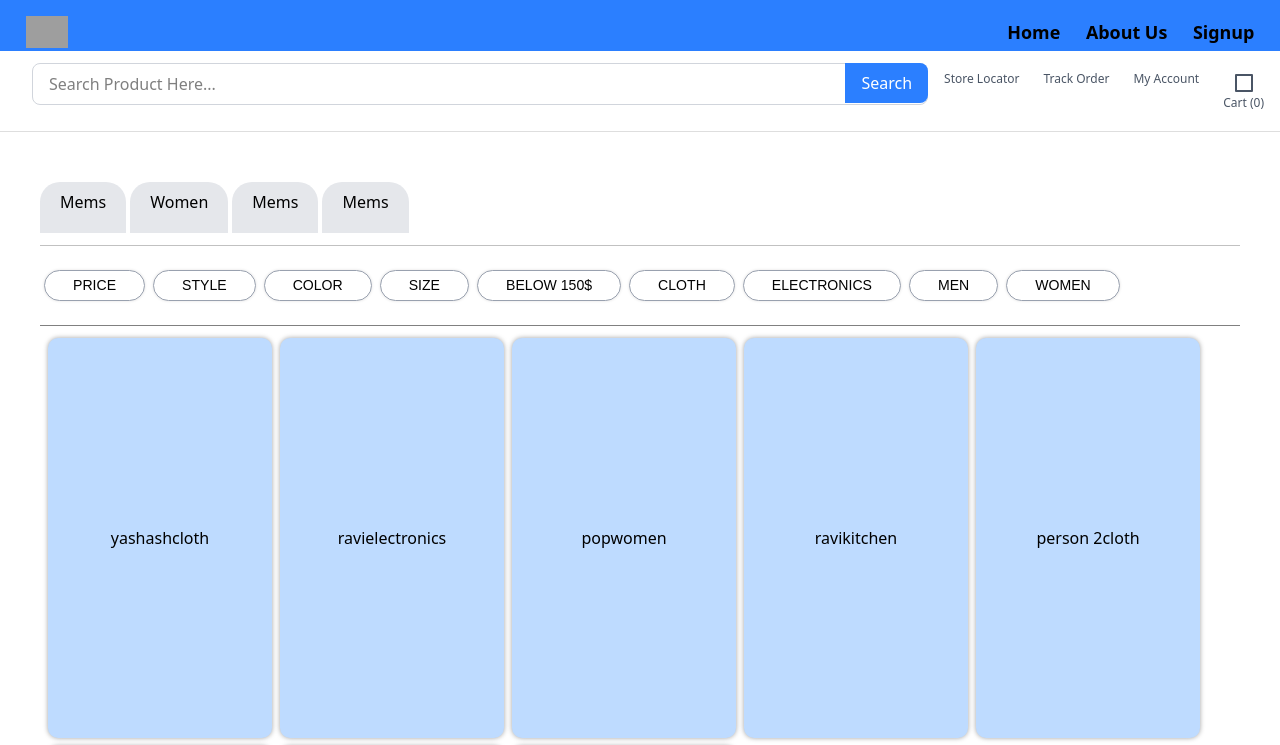
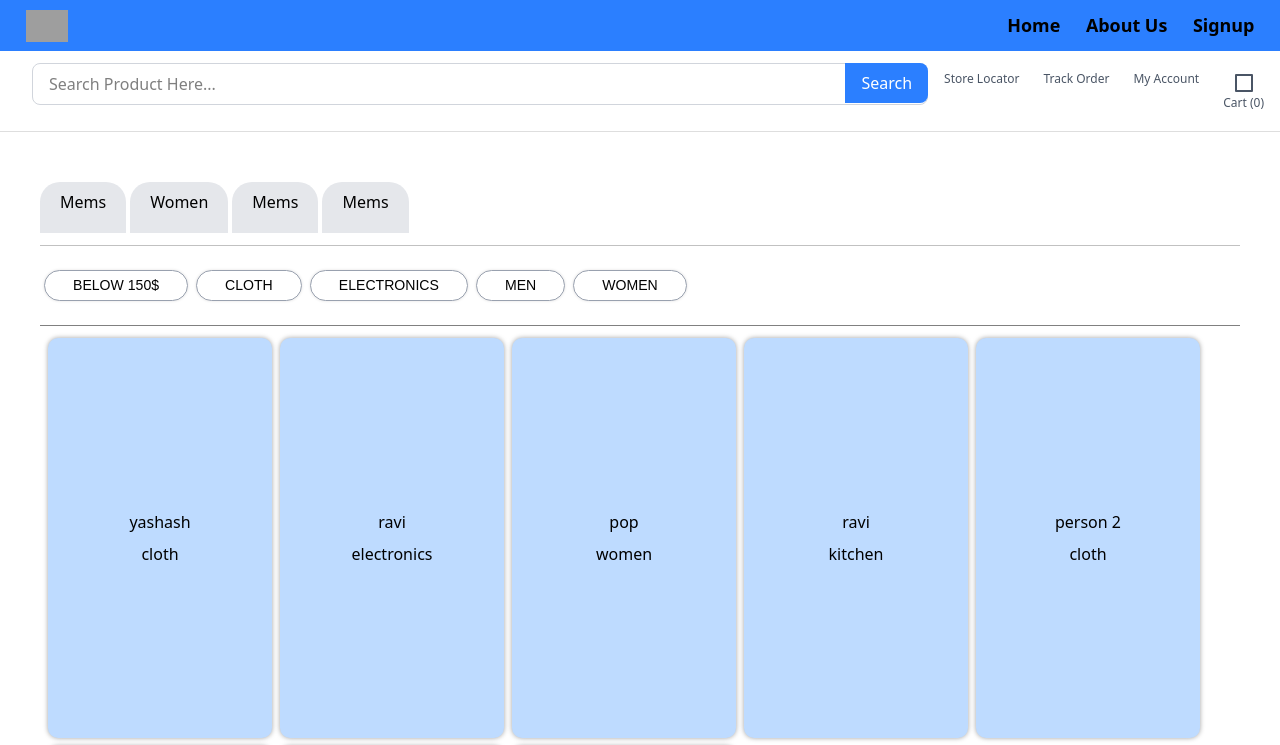
Before and after one commit to ultriti/zalima_ecommerce_project, a React (Vite) app in the folder frontend/: page /product/allProducts in a window 1280 px wide. Shown: the top 745 px of the page. Built offline with nearby package versions, Linux system fonts and the light colour scheme; grey boxes are pictures that could not be loaded.

Commit message:
product deatils adn template

```diff
--- a/frontend/src/App.jsx
+++ b/frontend/src/App.jsx
@@ -16,7 +16,7 @@ const App = () => {
           {/*-----------> user routes */}
           <Route path="/" element={<Home_page />} />
           <Route path="/product/allProducts" element={<AllProduct />} />
-          <Route path="/product/productsTemp" element={<ProductTemplate />} />
+          <Route path="/product/productsTemp/:id" element={<ProductTemplate />} />
 
           {/* ------------- auth routes  */}
           <Route path="/register" element={<Signup_page />} />
@@ -25,7 +25,6 @@ const App = () => {
           <Route path='*' element={<PageNotFound/>}/>
         </Routes>
       </Router>
-
     </>
   )
 }
--- a/frontend/src/Components/Common frames/Navbar_frame.jsx
+++ b/frontend/src/Components/Common frames/Navbar_frame.jsx
@@ -5,8 +5,8 @@ const Navbar_frame = () => {
 
 
   return (
-    <div className='navbar_frame min-h-[5vw] w-full flex flex-col px-[2vw] py-1 z-50 items-center bg-blue-500 justify-center md:flex-row md:justify-between md:items-center md:py-0 md:h-4'>
-      <div className='navbar_frame_left flex items-center justify-center'>
+    <div className='navbar_frame min-h-[4vw] w-full flex flex-col px-[2vw] py-1 z-50 items-center bg-blue-500 justify-center md:flex-row md:justify-between md:items-center md:py-0 md:y-0 md:h-4 '>
+      <div className='navbar_frame_left flex items-center justify-center '>
         <img
           src="/path/to/logo.png"
           alt="ultriti logo"
--- a/frontend/src/Components/Product_pages/AllProduct.jsx
+++ b/frontend/src/Components/Product_pages/AllProduct.jsx
@@ -2,77 +2,17 @@ import React, { useEffect, useState } from 'react'
 import "./AllProduct.css"
 import Navbar_frame from '../Common frames/Navbar_frame'
 import Website_features from '../Common frames/Website_features'
-// import items_ from "./products.json"
+import items_ from "./products.json"
+import Footer_frame from '../Common frames/Footer_frame'
 
 function AllProduct() {
+  const [items, setitems] = useState(items_)
 
-  // const items = items_;
-  const items = [
-    {
-      name: "yashash",
-      image: "https://th.bing.com/th/id/OIP.smNlaoecWLhAIOOHMxFxcQHaEK?rs=1&pid=ImgDetMain",
-      price: "₹ 1000",
-      catagory: "cloth",
-      _id:1234
-    },
-    {
-      name: "ravi",
-      image: "https://th.bing.com/th/id/OIP.jtS23CrdNk0SdkIahKlOqwHaEo?rs=1&pid=ImgDetMain",
-      price: "₹ 2000",
-      catagory: "electronics",
-      _id:2345
-    },
-    {
-      name: "pop",
-      image: "https://th.bing.com/th/id/OIP.pTA1vpUuuMqsK9QP261euAHaEK?rs=1&pid=ImgDetMain",
-      price: "₹ 3000",
-      catagory: "women",
-      _id:3456
-
-    },
-    {
-      name: "ravi",
-      image: "https://th.bing.com/th/id/OIP.jtS23CrdNk0SdkIahKlOqwHaEo?rs=1&pid=ImgDetMain",
-      price: "₹ 2000",
-      catagory: "kitchen",
-      _id:4567
-    },
-    {
-      name: "person 2",
-      image: "https://th.bing.com/th/id/OIP.smNlaoecWLhAIOOHMxFxcQHaEK?rs=1&pid=ImgDetMain",
-      price: "₹ 1000",
-      catagory: "cloth",
-      _id:5678
-    },
-    {
-      name: "pop",
-      image: "https://th.bing.com/th/id/OIP.pTA1vpUuuMqsK9QP261euAHaEK?rs=1&pid=ImgDetMain",
-      catagory: "deals",
-      _id:6789
-
-    },
-    {
-      name: "ravi",
-      image: "https://th.bing.com/th/id/OIP.jtS23CrdNk0SdkIahKlOqwHaEo?rs=1&pid=ImgDetMain",
-      price: "₹ 2000",
-      catagory: "demo",
-      _id:7890
-    },
-    {
-      name: "pop",
-      image: "https://th.bing.com/th/id/OIP.pTA1vpUuuMqsK9QP261euAHaEK?rs=1&pid=ImgDetMain",
-      price: "₹ 3000",
-      catagory: "furnitures",
-      _id:3423
-
-    },
-
-  ]
   // ----------- states
 
   const [selectedFilters, setselectedFilter] = useState([])
   const [filteredItems, setfilteredItems] = useState(items)
-  let filters = ['price', 'style', "color", "size", "below 150$", "cloth", "electronics", "men", "women"]
+  let filters = ["below 150$", "cloth", "electronics", "men", "women"]
 
 
   const handleFilterBtnclick = (selectedcatagory) => {
@@ -91,10 +31,9 @@ function AllProduct() {
   const filteredItems_ = () => {
     if (selectedFilters.length > 0) {
       let tempItems = selectedFilters.map((catagory) => {
-        let temp = items.filter((item) => item.catagory === catagory);
+        let temp = items.filter((item) => item.category === catagory);
         return temp;
       });
-      console.log('----------->', tempItems);
 
       setfilteredItems(tempItems.flat());
     } else {
@@ -136,10 +75,6 @@ function AllProduct() {
                 <span className={`min-w-10 rounded-[20px] text-[2vw] font-[600] border-1 border-gray-400  py-1 px-7 ${selectedFilters?.includes(filters_) ? "bg-blue-300" : "bg-white"} md:text-[1.1vw]`} onClick={() => { handleFilterBtnclick(filters_) }} key={index}>
                   {filters_}
                 </span>
-
-
-
-
               ))
             }
 
@@ -149,23 +84,20 @@ function AllProduct() {
 
           <div className="peoducts_display_frame min-h-[100vh] w-[100%]  flex flex-col flex-wrap gap-2 py-3 px-2 md:flex-row md:w-[100%] ma:px-0">
             {
-              filteredItems.length >0 ?(
+              filteredItems.length > 0 ? (
                 filteredItems.map((item, index) => (
+                  // console.log('id',item._id),
 
-
-                  <a href={`/product/productsTemp/${items._id}`}>
-                    <div className="productTemplate_frame flex flex-cols bg-blue-200 items-center justify-center " key={index}>
-                  {item.name}
-                  {item.catagory}
-                </div></a>
-
-
-
+                  <a href={`/product/productsTemp/${item._id}`}  key={index}>
+                    <div className="productTemplate_frame flex flex-col gap-2 bg-blue-200 items-center justify-center ">
+                      <p>{item.name}</p>
+                      <p>{item.category}</p>
+                    </div></a>
 
                 ))
-              ):(
+              ) : (
                 <>
-                <h1>no products found</h1>
+                  <h1>no products found</h1>
                 </>
               )
 
@@ -179,6 +111,11 @@ function AllProduct() {
 
         </div>
 
+        {/* footer frame */}
+        <div className="footer_frame_">
+          <Footer_frame/>
+        </div>
+
 
 
 
--- a/frontend/src/Components/Product_pages/products.json
+++ b/frontend/src/Components/Product_pages/products.json
@@ -2,8 +2,10 @@
     {
         "name": "yashash",
         "image": "https://th.bing.com/th/id/OIP.smNlaoecWLhAIOOHMxFxcQHaEK?rs=1&pid=ImgDetMain",
-        "price": "₹ 1000",
+        "price": " 1000",
         "category": "cloth",
+        "desc": "Lorem ipsum dolor sit amet consectetur adipisicing elit. Ut culpa magnam dolor aliquam, ullam rerum ea, iure sed ipsa repellendus tenetur minus dolorum modi. Atque dignissimos est repellendus libero iste.",
+        "brand": "Brand A",
         "_id": 1234
     },
     {
@@ -11,6 +13,8 @@
         "image": "https://th.bing.com/th/id/OIP.jtS23CrdNk0SdkIahKlOqwHaEo?rs=1&pid=ImgDetMain",
         "price": "₹ 2000",
         "category": "electronics",
+        "desc": "High-quality electronic item with advanced features.",
+        "brand": "Brand B",
         "_id": 2345
     },
     {
@@ -18,6 +22,8 @@
         "image": "https://th.bing.com/th/id/OIP.pTA1vpUuuMqsK9QP261euAHaEK?rs=1&pid=ImgDetMain",
         "price": "₹ 3000",
         "category": "women",
+        "desc": "Elegant and stylish product for women.",
+        "brand": "Brand C",
         "_id": 3456
     },
     {
@@ -25,6 +31,8 @@
         "image": "https://th.bing.com/th/id/OIP.jtS23CrdNk0SdkIahKlOqwHaEo?rs=1&pid=ImgDetMain",
         "price": "₹ 2000",
         "category": "kitchen",
+        "desc": "Premium kitchen product for modern households.",
+        "brand": "Brand D",
         "_id": 4567
     },
     {
@@ -32,12 +40,16 @@
         "image": "https://th.bing.com/th/id/OIP.smNlaoecWLhAIOOHMxFxcQHaEK?rs=1&pid=ImgDetMain",
         "price": "₹ 1000",
         "category": "cloth",
+        "desc": "Comfortable and trendy clothing.",
+        "brand": "Brand E",
         "_id": 5678
     },
     {
         "name": "pop",
         "image": "https://th.bing.com/th/id/OIP.pTA1vpUuuMqsK9QP261euAHaEK?rs=1&pid=ImgDetMain",
         "category": "deals",
+        "desc": "Exciting deals and offers.",
+        "brand": "Brand F",
         "_id": 6789
     },
     {
@@ -45,6 +57,8 @@
         "image": "https://th.bing.com/th/id/OIP.jtS23CrdNk0SdkIahKlOqwHaEo?rs=1&pid=ImgDetMain",
         "price": "₹ 2000",
         "category": "demo",
+        "desc": "Demo product showcasing features.",
+        "brand": "Brand G",
         "_id": 7890
     },
     {
@@ -52,6 +66,8 @@
         "image": "https://th.bing.com/th/id/OIP.pTA1vpUuuMqsK9QP261euAHaEK?rs=1&pid=ImgDetMain",
         "price": "₹ 3000",
         "category": "furnitures",
+        "desc": "Durable and elegant furniture item.",
+        "brand": "Brand H",
         "_id": 3423
     }
 ]
```
Also changed, not shown: frontend/src/Components/Product_pages/ProductTemplate.jsx (+49 -21 lines), 2 other files (tests, documents, lock files or other folders).
